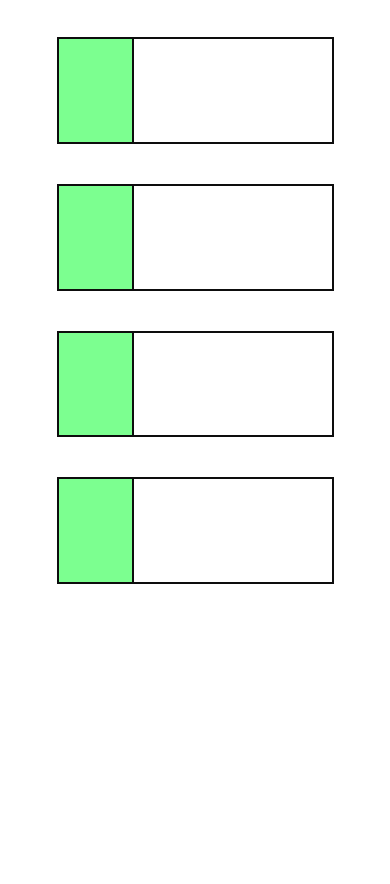
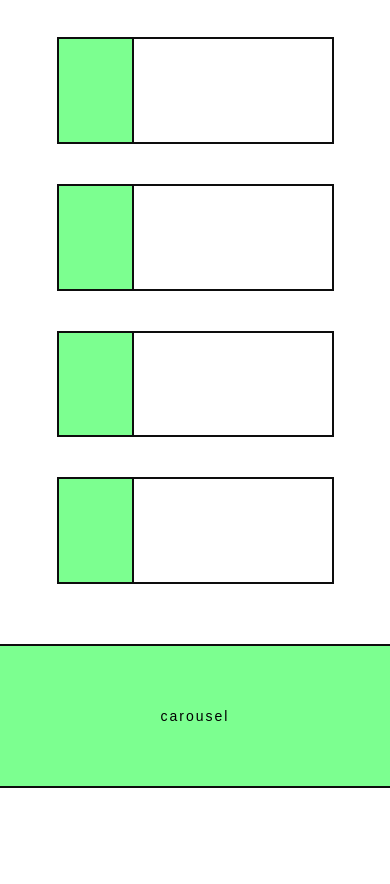
Before and after one commit to julesvoiturier/molengeekWebsite, a website with bundled scripts: page index.html in a window 390 px wide. Shown: the part 928-1812 px from the top of the page. Before the commit the page ends 1562 px from the top, so only its background shows below. Built offline with nearby package versions, Linux system fonts and the light colour scheme.

Commit message:
carousel section template + responsive (no carousel yet)

```diff
--- a/index.html
+++ b/index.html
@@ -78,6 +78,10 @@
             </div>
         </section>
 
+        <section class="s4page1">
+            <div class="carousel">carousel</div>
+        </section>
+
     </main>
 
     <footer></footer>
--- a/src/sass/app.scss
+++ b/src/sass/app.scss
@@ -18,8 +18,8 @@
 @import "./modules/_section3_1.sass";
 @import "./modules/_section3_1Responsive.sass";
 
-@import "./modules/_section4.sass";
-@import "./modules/_section4Responsive.sass";
+@import "./modules/_section4_1.sass";
+@import "./modules/_section4_1Responsive.sass";
 
 @import "./modules/_section5.sass";
 @import "./modules/_section5Responsive.sass";
--- a/src/sass/modules/_section3_1.sass
+++ b/src/sass/modules/_section3_1.sass
@@ -3,7 +3,7 @@
     display: flex
     justify-content: center
     width: 70%
-    padding-bottom: 50px
+    padding-bottom: 100px
     gap: 40px
     .eventsContainer
         display: flex
--- a/src/sass/modules/_section3_1Responsive.sass
+++ b/src/sass/modules/_section3_1Responsive.sass
@@ -14,6 +14,7 @@
 
     .s3page1
         padding-top: 50px
+        padding-bottom: 50px
         flex-direction: column
         .eventsContainer
             flex-direction: column
--- /dev/null
+++ b/src/sass/modules/_section4_1.sass
@@ -0,0 +1,13 @@
+.s4page1
+    width: 100%
+    height: 220px
+    padding-bottom: 100px
+    .carousel
+        display: flex
+        justify-content: center
+        align-items: center
+        background: $yellow
+        width: 100%
+        height: 100%
+        border-top: 2px solid $dark
+        border-bottom: 2px solid $dark
--- /dev/null
+++ b/src/sass/modules/_section4_1Responsive.sass
@@ -0,0 +1,15 @@
+@media (max-width: 992px) and (min-width: 769px)
+
+    .s4page1
+        height: 180px
+
+@media (max-width: 768px) and (min-width: 577px)
+
+    .s4page1
+        height: 200px
+
+@media (max-width: 576px)
+
+    .s4page1
+        padding-top: 10px
+        height: 140px
```
Also changed, not shown: public/style/app.css, src/sass/modules/_section4.sass (deleted), src/sass/modules/_section4Responsive.sass (deleted), 1 other file.
